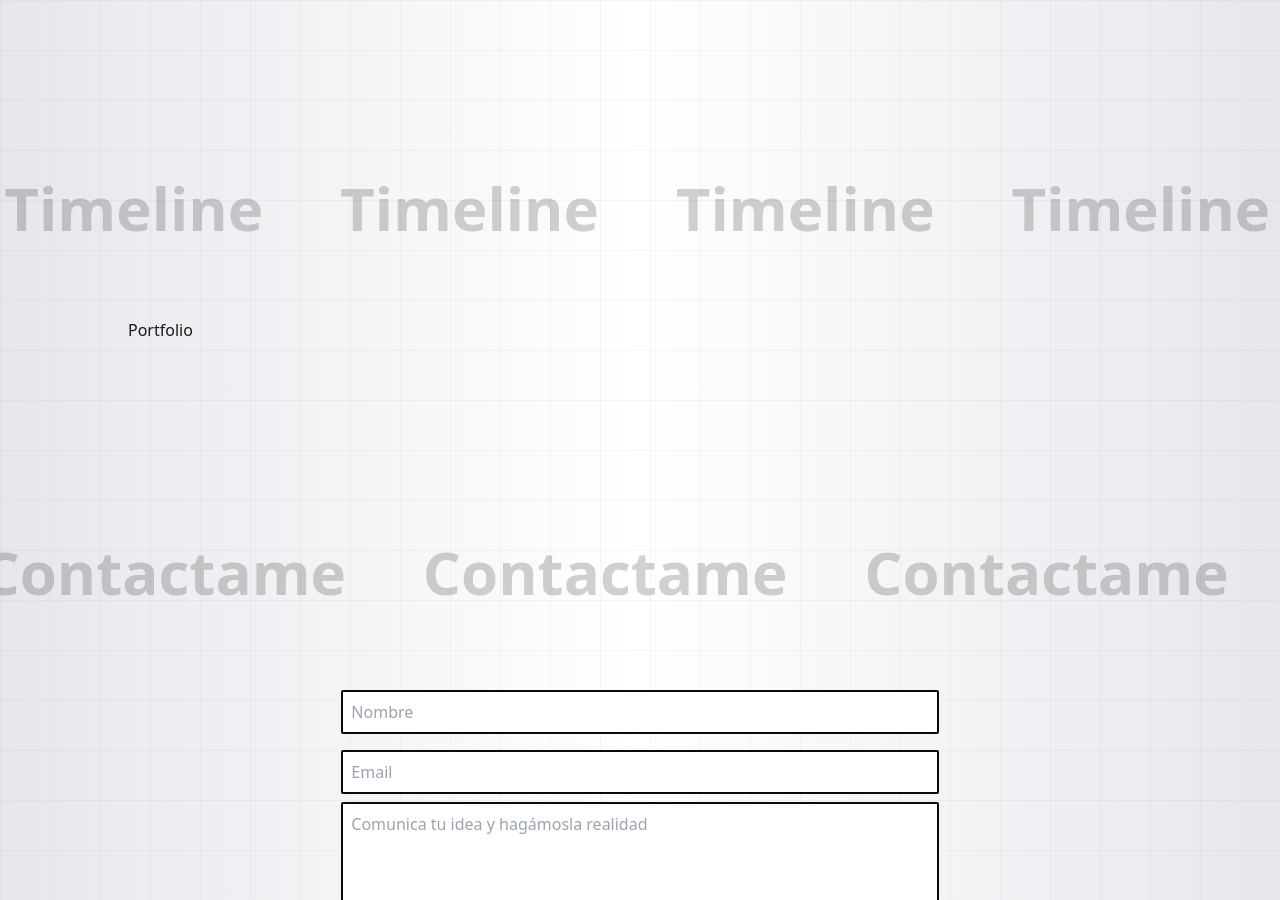
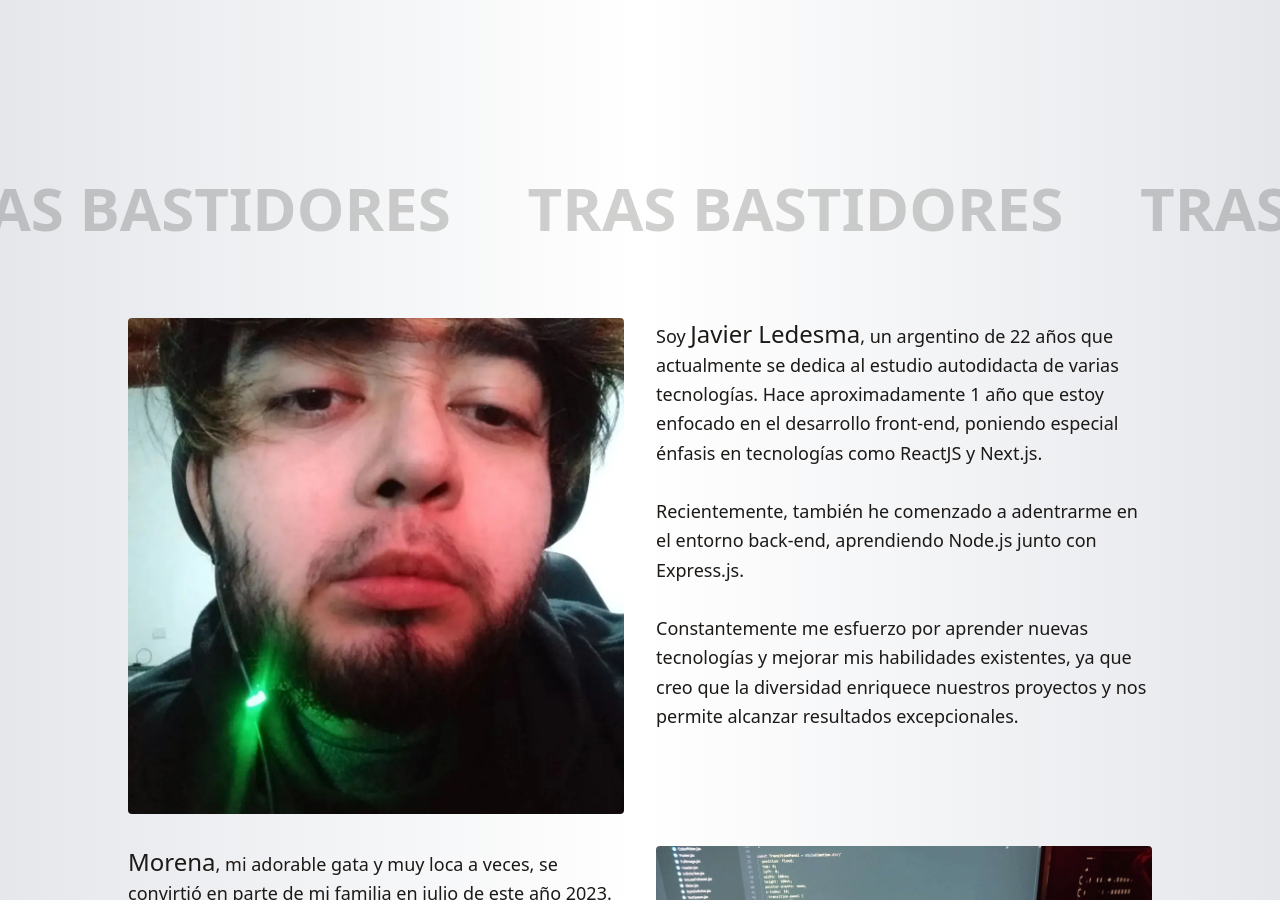
Before and after one commit to ByJavi/portfolio2024, a React (Vite) app: page / in a window 1280 px wide. Shown: the part 1900-2800 px from the top of the page. Built offline with nearby package versions, Linux system fonts and the light colour scheme.

Commit message:
[Fixture] ABOUTME and IMG

```diff
--- /dev/null
+++ b/src/components/AboutMe.jsx
@@ -0,0 +1,75 @@
+import Fade from 'react-reveal/Fade'
+import LazyLoad from 'react-lazyload'
+
+import CarouselText from './CarouselText'
+
+import JavierImagen from '../assets/aboutme/345426457.webp'
+import gataMorena from '../assets/aboutme/IMG_20231201_122824505.webp'
+
+function AboutMe() {
+  return (
+    <section className="my-40">
+      <div className="my-10 py-10">
+        <CarouselText texts="TRAS BASTIDORES" />
+      </div>
+      <article className="max-w-5xl w-11/12 mx-auto grid grid-cols-4 grid-rows-6 gap-8 text-sm font-medium">
+        <Fade left>
+          <div className="col-span-2 row-span-3">
+            <LazyLoad height={200} offset={200}>
+              <img
+                src={JavierImagen}
+                alt="Ledesma Javier, desarrollador web"
+                className="w-full h-auto object-cover rounded"
+              />
+            </LazyLoad>
+          </div>
+        </Fade>
+        <Fade right>
+          <div className="col-span-2 row-span-3 col-start-3 mx-auto">
+            <p className="leading-relaxed text-lg mb-4">
+              Soy <span className="text-2xl">Javier Ledesma</span>, un argentino
+              de 22 años que actualmente se dedica al estudio autodidacta de
+              varias tecnologías. Hace aproximadamente 1 año que estoy enfocado
+              en el desarrollo front-end, poniendo especial énfasis en
+              tecnologías como ReactJS y Next.js.
+              <br />
+              <br />
+              Recientemente, también he comenzado a adentrarme en el entorno
+              back-end, aprendiendo Node.js junto con Express.js.
+              <br />
+              <br />
+              Constantemente me esfuerzo por aprender nuevas tecnologías y
+              mejorar mis habilidades existentes, ya que creo que la diversidad
+              enriquece nuestros proyectos y nos permite alcanzar resultados
+              excepcionales.
+            </p>
+          </div>
+        </Fade>
+        <Fade right>
+          <div className="col-span-2 row-span-3 col-start-3 row-start-4">
+            <LazyLoad height={200} offset={200}>
+              <img
+                src={gataMorena}
+                alt="Gato gaming"
+                className="w-full h-auto object-cover rounded"
+              />
+            </LazyLoad>
+          </div>
+        </Fade>
+        <Fade left>
+          <div className="col-span-2 row-span-3 row-start-4 mx-auto">
+            <p className="leading-relaxed text-lg mb-4">
+              <span className="text-2xl">Morena</span>, mi adorable gata y muy
+              loca a veces, se convirtió en parte de mi familia en julio de este
+              año 2023.
+              <br />
+              <br /> Desde entonces, ha sido mi compañera de estudio.
+            </p>
+          </div>
+        </Fade>
+      </article>
+    </section>
+  )
+}
+
+export default AboutMe
--- a/src/components/BackToPage.jsx
+++ b/src/components/BackToPage.jsx
@@ -13,7 +13,7 @@ const ButtonBack = ({ theme }) => {
   return (
     <Link
       to={parentPath || '/'} // Utiliza la raíz si parentPath está vacío
-      className="fixed p-2 z-10 left-10 top-4 text-lg rounded-md bg-stone-950 dark:bg-violet-300"
+      className="fixed p-2 z-10 left-10 top-4 text-lg rounded-md bg-stone-950 dark:bg-violet-700 hover:bg-stone-800 dark:hover:bg-violet-600"
     >
       {theme === 'light' ? arrowLeftWhite : arrowLeftBlack}
     </Link>
--- a/src/components/Contact.jsx
+++ b/src/components/Contact.jsx
@@ -37,7 +37,7 @@ function Contact() {
   return (
     <section className="my-40 ">
       <div className="my-10 py-10">
-        <CarouselText texts="Contactame" />
+        <CarouselText texts="CONTACTAME" />
       </div>
       <article className="max-w-5xl w-11/12 mx-auto flex justify-center items-center">
         <Fade bottom>
--- a/src/components/Footer.jsx
+++ b/src/components/Footer.jsx
@@ -1,5 +1,14 @@
 function Footer() {
-  return <section className="max-w-5xl w-11/12 mx-auto">Footer</section>
+  return (
+    <section className="max-w-5xl w-11/12 mx-auto border-t-2 border-solid border-stone-900 dark:border-violet-700">
+      <article className="flex items-center justify-center gap-8 py-8">
+        <span>
+          {new Date().getFullYear()} &copy; Todos los derechos reservados
+        </span>
+        <p>Hecho con React/Vite &hearts;</p>
+      </article>
+    </section>
+  )
 }
 
 export default Footer
--- a/src/components/Portfolio.jsx
+++ b/src/components/Portfolio.jsx
@@ -10,7 +10,7 @@ function Portfolio() {
   return (
     <section name="portfolio" className="my-10">
       <div className="my-10 py-10">
-        <CarouselText texts="Portfolio" />
+        <CarouselText texts="PORTFOLIO" />
       </div>
       <Fade bottom>
         <div className="flex flex-col gap-8">
--- a/src/components/Resume.jsx
+++ b/src/components/Resume.jsx
@@ -16,7 +16,7 @@ function Resume() {
           <p className="text-base md:text-xl mb-3 font-medium">
             Desarrollador Web
           </p>
-          <p className="text-sm max-w-xl mb-6 font-bold">
+          <p className="text-sm max-w-xl mb-6 font-medium">
             Combino mi interés técnico con mi dedicación al desarrollo web. Mi
             enfoque abarca tanto la resolución de desafíos técnicos como la
             creación de soluciones innovadoras en el mundo digital.
--- a/src/components/ScrollUp.jsx
+++ b/src/components/ScrollUp.jsx
@@ -9,7 +9,7 @@ const ScrollUp = ({ theme, handleThemeChange, scrollY, handleScrollToTop }) => {
         type="button"
         onClick={handleThemeChange}
         aria-label={`Toggle ${theme === 'dark' ? 'Light' : 'Dark'} Mode`}
-        className="fixed p-2 z-10 right-10 top-4 text-lg rounded-md bg-stone-950 dark:bg-violet-300"
+        className="fixed p-2 z-10 right-10 top-4 text-lg rounded-md bg-stone-950 dark:bg-violet-700 hover:bg-stone-800 dark:hover:bg-violet-600"
       >
         {theme === 'dark' ? sun : moon}
       </button>
@@ -17,7 +17,7 @@ const ScrollUp = ({ theme, handleThemeChange, scrollY, handleScrollToTop }) => {
         <button
           id="scrollUp"
           onClick={handleScrollToTop}
-          className="fixed p-2 z-10 right-10 bottom-4 text-lg rounded-md bg-stone-950 dark:bg-violet-300"
+          className="fixed p-2 z-10 right-10 bottom-4 text-lg rounded-md bg-stone-950 dark:bg-violet-700 hover:bg-stone-800 dark:hover:bg-violet-600"
         >
           {theme === 'light' ? arrowUpWhite : arrowUpDark}
         </button>
--- a/src/components/Timeline.jsx
+++ /dev/null
@@ -1,14 +0,0 @@
-import CarouselText from './CarouselText'
-
-function Timeline() {
-  return (
-    <section className="my-40">
-      <div className="my-10 py-10">
-        <CarouselText texts="Timeline" />
-      </div>
-      <article className="max-w-5xl w-11/12 mx-auto">Portfolio</article>
-    </section>
-  )
-}
-
-export default Timeline
--- a/src/pages/404.jsx
+++ b/src/pages/404.jsx
@@ -9,7 +9,7 @@ const NotFound = ({ theme }) => {
         } bg-gradient-color`}
       >
         <BackToPage theme={theme} />
-        <article className="flex items-center justify-center h-screen flex-col pt-20 pb-6 text-center  bg-quadrille">
+        <article className="flex items-center justify-center h-screen flex-col pt-20 pb-6 text-center ">
           <h2 className="text-4xl md:text-7xl mb-1 md:mb-3 font-bold ">
             404 - Página no encontrada
           </h2>
--- a/src/pages/home.jsx
+++ b/src/pages/home.jsx
@@ -2,7 +2,7 @@ import Contact from '../components/Contact'
 import Footer from '../components/Footer'
 import Portfolio from '../components/Portfolio'
 import Resume from '../components/Resume'
-import Timeline from '../components/Timeline'
+import AboutMe from '../components/AboutMe'
 
 function App({ theme }) {
   return (
@@ -11,10 +11,10 @@ function App({ theme }) {
         theme ? 'dark' : 'light'
       }`}
     >
-      <section className="bg-quadrille">
+      <section className="">
         <Resume />
         <Portfolio />
-        <Timeline />
+        <AboutMe />
         <Contact />
         <Footer />
       </section>
--- a/src/pages/moreProjects.jsx
+++ b/src/pages/moreProjects.jsx
@@ -9,7 +9,7 @@ function moreProjects({ theme }) {
         } bg-gradient-color`}
       >
         <ButtonBack theme={theme} />
-        <div className="flex items-center h-screen flex-col pt-20 pb-6 bg-quadrille">
+        <div className="flex items-center h-screen flex-col pt-20 pb-6">
           <article className="mt-10 mb-5 px-5">
             <h1 className="text-4xl md:text-7xl mb-1 md:mb-3 font-bold ">
               Mas Proyectos
```
Also changed, not shown: src/assets/aboutme/345426457.webp (added), src/assets/aboutme/IMG_20231201_122824505.webp (added).
